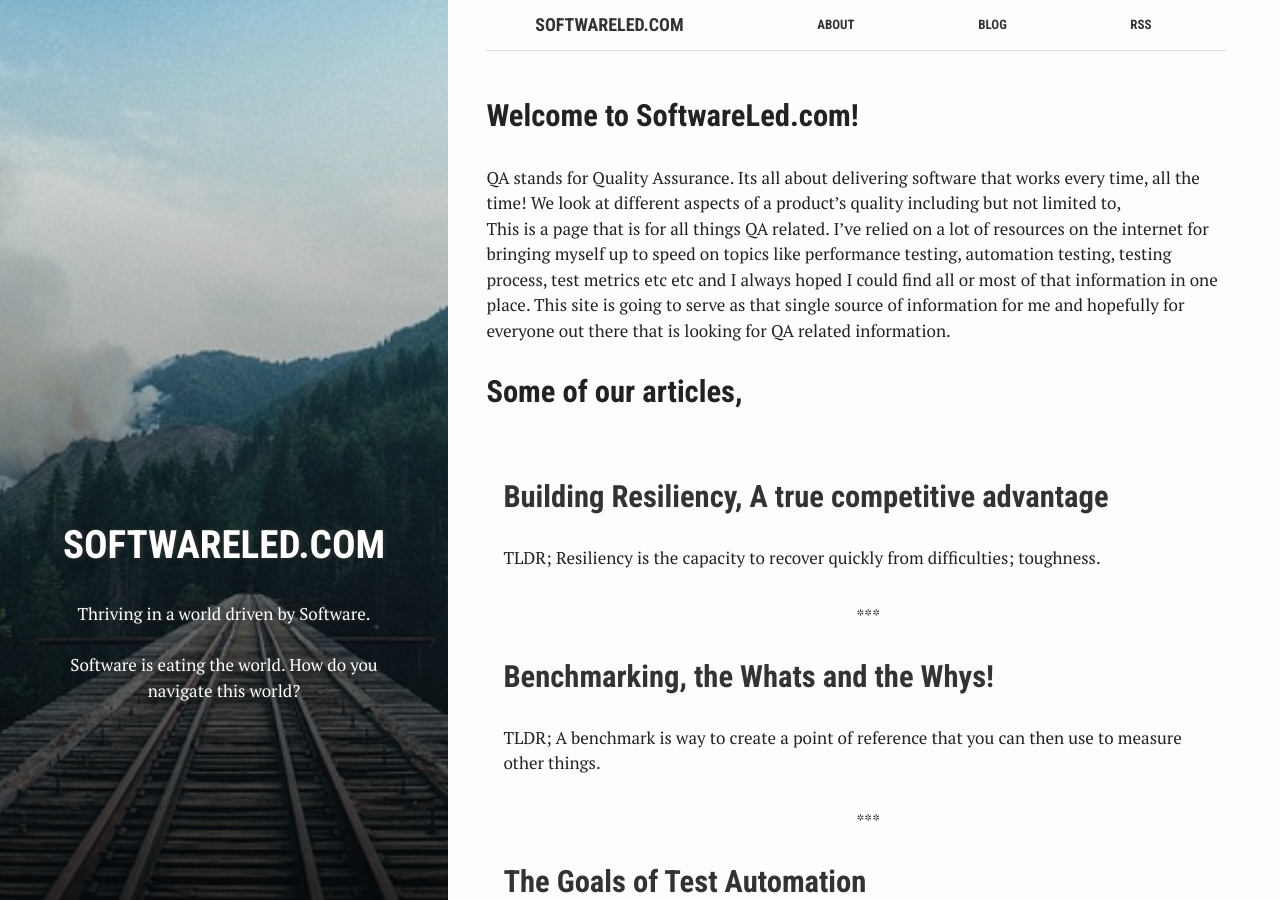
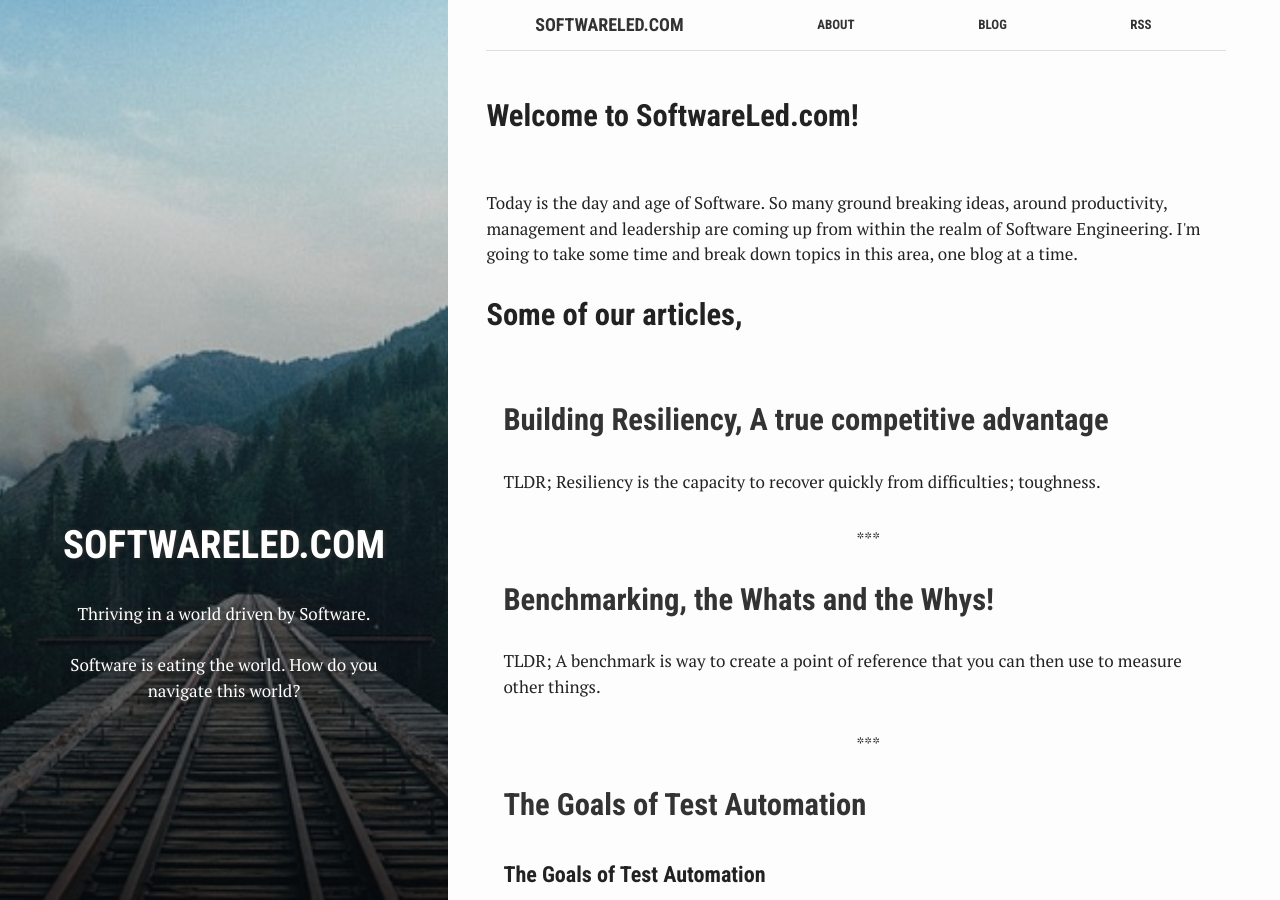
Before and after one commit to qapage/qapage.github.io, a Jekyll site: the page built from index.html, in a window 1280 px wide and 900 px high. Built offline with Jekyll 4.4.1, drawn with Linux system fonts in a browser that asks for light colours.

```diff
--- a/index.html
+++ b/index.html
@@ -8,10 +8,9 @@
 
 <h2 class="post-title"> Welcome to SoftwareLed.com!</h2>
 <div class="post-entry">
-QA stands for Quality Assurance. Its all about delivering software that works every time, all the time! We look at different aspects of a product’s quality including but not limited to,
 <br>
 
-This is a page that is for all things QA related.  I’ve relied on a lot of resources on the internet for bringing myself up to speed on topics like performance testing, automation testing, testing process, test metrics etc etc and I always hoped I could find all or most of that information in one place. This site is going to serve as that single source of information for me and hopefully for everyone out there that is looking for QA related information.
+Today is the day and age of Software. So many ground breaking ideas, around productivity, management and leadership are coming up from within the realm of Software Engineering. I'm going to take some time and break down topics in this area, one blog at a time.
 </div>
 
 <h2 class="post-title">Some of our articles,</h2>
```
